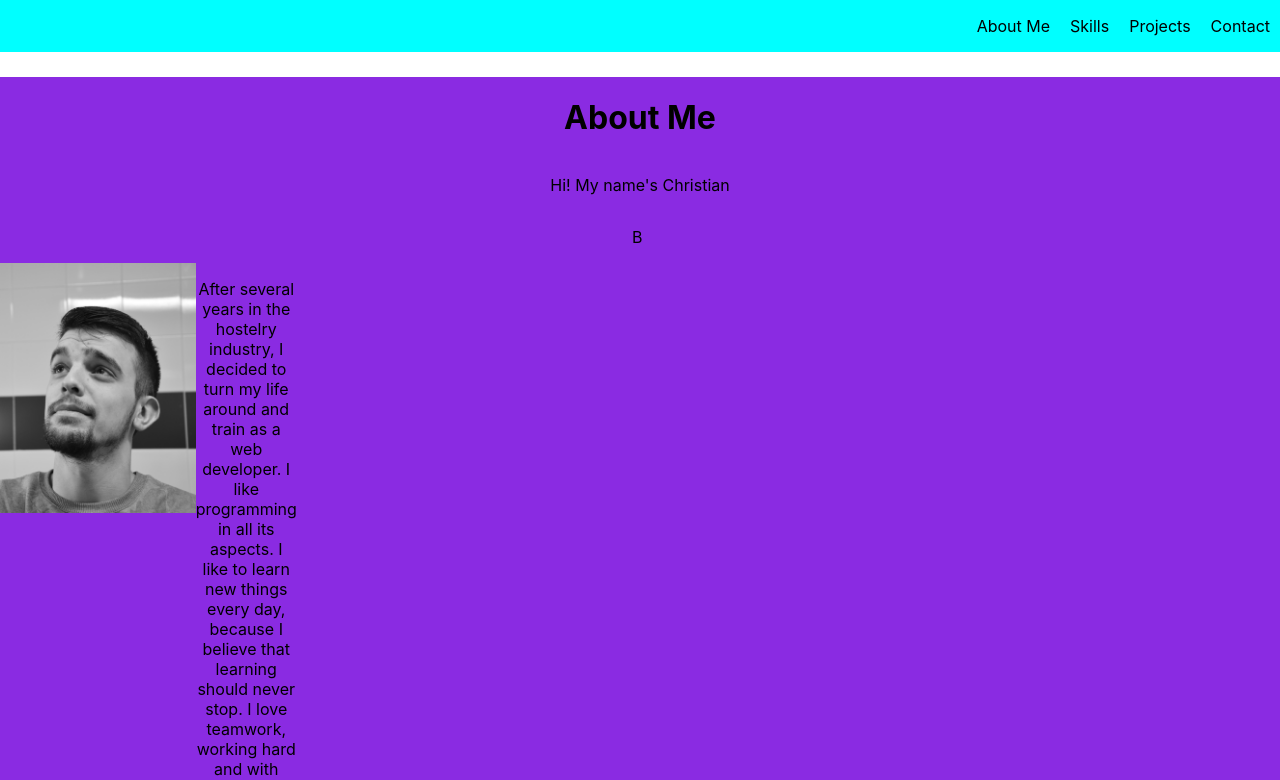
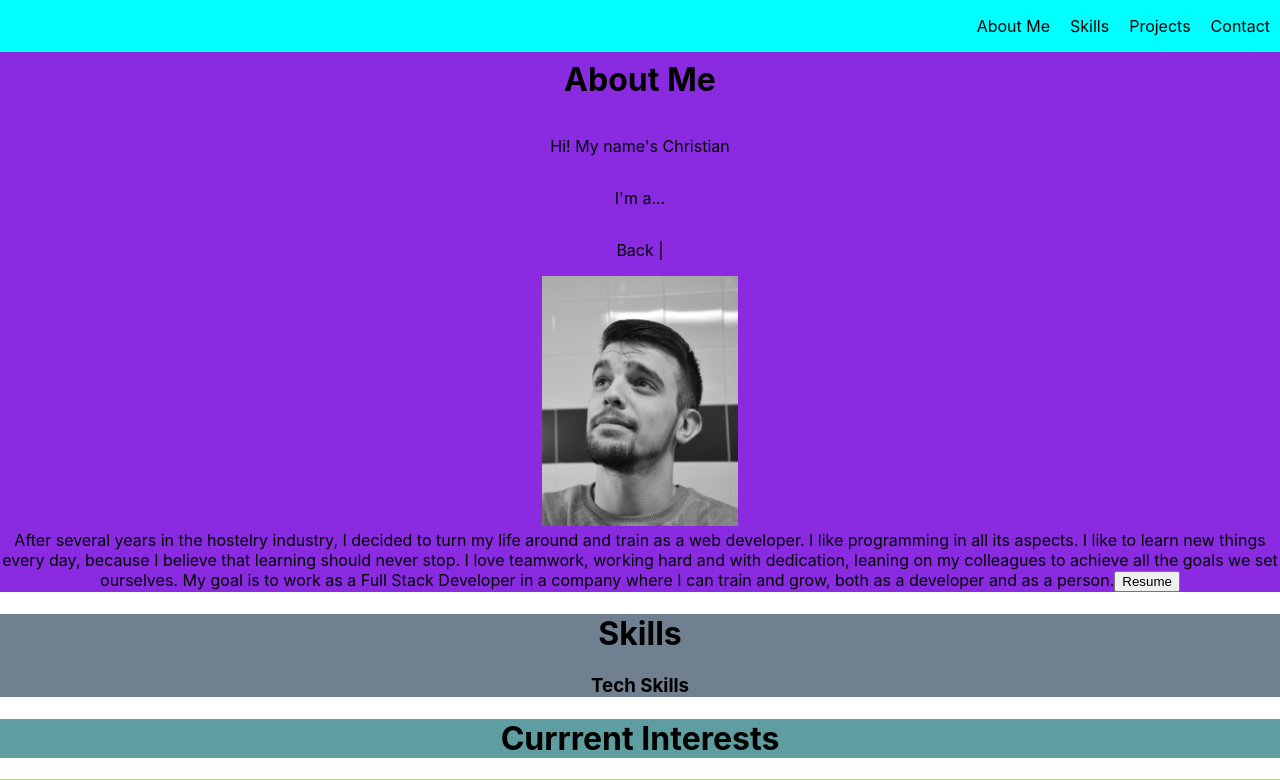
Before and after one commit to Christian-Ares/portfolio, a React (Create React App) app: page / in a window 1280 px wide. Shown: the top 780 px of the page. Built offline with nearby package versions, Linux system fonts and the light colour scheme; some icons are missing.

Commit message:
working on text

```diff
--- a/src/components/AboutMe/AboutMe.js
+++ b/src/components/AboutMe/AboutMe.js
@@ -1,5 +1,6 @@
 import React from 'react';
 import Typical from 'react-typical'
+
 import './Aboutme.css'
 
 export const AboutMe = () => {
@@ -7,19 +8,21 @@ export const AboutMe = () => {
         <div className="aboutMe" id="aboutMe">
             <h1>About Me</h1>
             <p>Hi! My name's Christian</p>
+            <p>I'm a...</p>
                 <Typical
                 steps={['Full Stack Developer', 1000, 'Back End Developer', 500, 'Front End Developer', 250]}
                 loop={Infinity}
                 />
-                <section className="sectionText">
+                <section className="container">
                     <div>
                         <img src="/images/Christian.jpg" alt="Christian Ares" className="photo" />
                     </div>
-                    <p>After several years in the hostelry industry, I decided to turn my life around and train as a web developer. I like programming in all its aspects.
+                    <span>After several years in the hostelry industry, I decided to turn my life around and train as a web developer. I like programming in all its aspects.
                         I like to learn new things every day, because I believe that learning should never stop.
                         I love teamwork, working hard and with dedication, leaning on my colleagues to achieve all the goals we set ourselves.
                         My goal is to work as a Full Stack Developer in a company where I can train and grow, both as a developer and as a person.
-                    </p>
+                    </span>
+                    <button>Resume</button>
                 </section>
         </div>
     )
--- a/src/components/AboutMe/Aboutme.css
+++ b/src/components/AboutMe/Aboutme.css
@@ -1,17 +1,16 @@
 .aboutMe{
     background-color: blueviolet;
-    margin-top: 6vw;
+    margin-top: 3vw;
     display: flex;
     flex-direction: column;
 }
 
-.sectionText{
-    display: flex;
-    width: 250px;
+.container{
+    display: block;
 }
 
-.sectionText p{
-    justify-content: flex-end;
+.container span{
+
 }
 
 .photo{
--- a/src/components/Interests/Intereses.js
+++ b/src/components/Interests/Intereses.js
@@ -5,10 +5,10 @@ export const Intereses = () => {
     return (
         <div className="interests">
             <h1>Currrent Interests</h1>
-            <span class="iconify" data-icon="logos:angular-icon" data-inline="false"></span>
-            <span class="iconify" data-icon="logos:typescript-icon" data-inline="false"></span>
-            <span class="iconify" data-icon="cib:mysql" data-inline="false"></span>
-            <span class="iconify" data-icon="logos:flutter" data-inline="false"></span>
+            <span className="iconify" data-icon="logos:angular-icon" data-inline="false"></span>
+            <span className="iconify" data-icon="logos:typescript-icon" data-inline="false"></span>
+            <span className="iconify" data-icon="cib:mysql" data-inline="false"></span>
+            <span className="iconify" data-icon="logos:flutter" data-inline="false"></span>
         </div>
     )
 };
--- a/src/components/Projects/Proyectos.css
+++ b/src/components/Projects/Proyectos.css
@@ -1,5 +1,6 @@
 .projects{
     background-color: chartreuse;
+    margin-top: 0;
 }
 
 .projects img{
--- a/src/components/Skills/Skills.js
+++ b/src/components/Skills/Skills.js
@@ -7,16 +7,16 @@ export const Skills = () => {
         <div className="skills">
             <h1>Skills</h1>
             <h3>Tech Skills</h3>
-            <span class="iconify" data-icon="logos:react" data-inline="false"></span>
-            <span class="iconify" data-icon="logos:html-5" data-inline="false"></span>
-            <span class="iconify" data-icon="vscode-icons:file-type-css" data-inline="false"></span>
-            <span class="iconify" data-icon="logos:sass" data-inline="false"></span>
-            <span class="iconify" data-icon="logos:nodejs" data-inline="false"></span>
-            <span class="iconify" data-icon="vscode-icons:file-type-js-official" data-inline="false"></span>
-            <span class="iconify" data-icon="logos:bootstrap" data-inline="false"></span>
-            <span class="iconify" data-icon="logos:mongodb" data-inline="false"></span>
-            <span class="iconify" data-icon="logos:git-icon" data-inline="false"></span>
-            <span class="iconify" data-icon="bytesize:github" data-inline="false"></span>
+            <span className="iconify" data-icon="logos:react" data-inline="false"></span>
+            <span className="iconify" data-icon="logos:html-5" data-inline="false"></span>
+            <span className="iconify" data-icon="vscode-icons:file-type-css" data-inline="false"></span>
+            <span className="iconify" data-icon="logos:sass" data-inline="false"></span>
+            <span className="iconify" data-icon="logos:nodejs" data-inline="false"></span>
+            <span className="iconify" data-icon="vscode-icons:file-type-js-official" data-inline="false"></span>
+            <span className="iconify" data-icon="logos:bootstrap" data-inline="false"></span>
+            <span className="iconify" data-icon="logos:mongodb" data-inline="false"></span>
+            <span className="iconify" data-icon="logos:git-icon" data-inline="false"></span>
+            <span className="iconify" data-icon="bytesize:github" data-inline="false"></span>
         </div>
     )
 };
```
Also changed, not shown: 1 other file (tests, documents, lock files or other folders).
